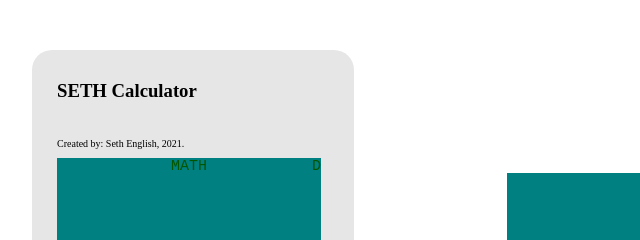
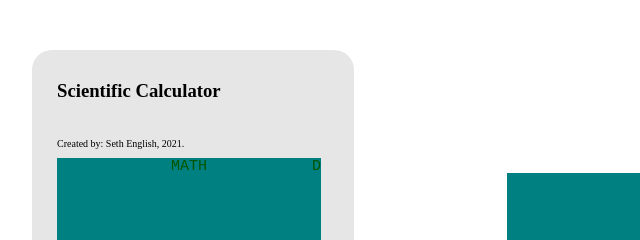
Before and after one commit to Metlebeard/Metlebeard.github.io, a plain HTML site: page index.html in a window 1280 px wide. Shown: the top 240 px of the page, 447-1087 px from the left. Drawn offline with Linux system fonts and the light colour scheme.

Commit message:
Named it scientific

```diff
--- a/index.html
+++ b/index.html
@@ -6,7 +6,7 @@
 <script src="js/script.js"></script>
 <body>
     <div class="calculator">
-        <div class="center"><h3>SETH Calculator</h3><br><p class="credits">Created by: Seth English, 2021.</p></div>
+        <div class="center"><h3>Scientific Calculator</h3><br><p class="credits">Created by: Seth English, 2021.</p></div>
 
         <div class="center">
             <p class="modes" id="modes"></p>
```
